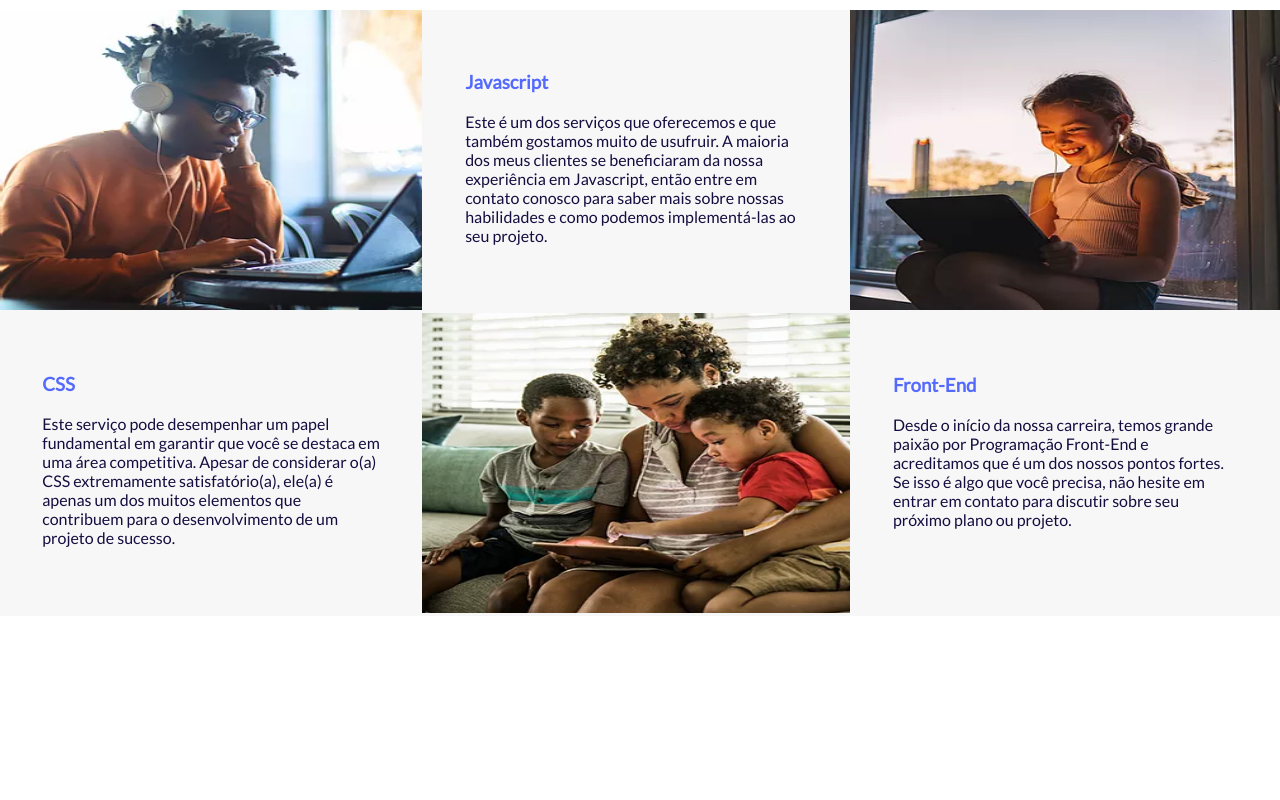
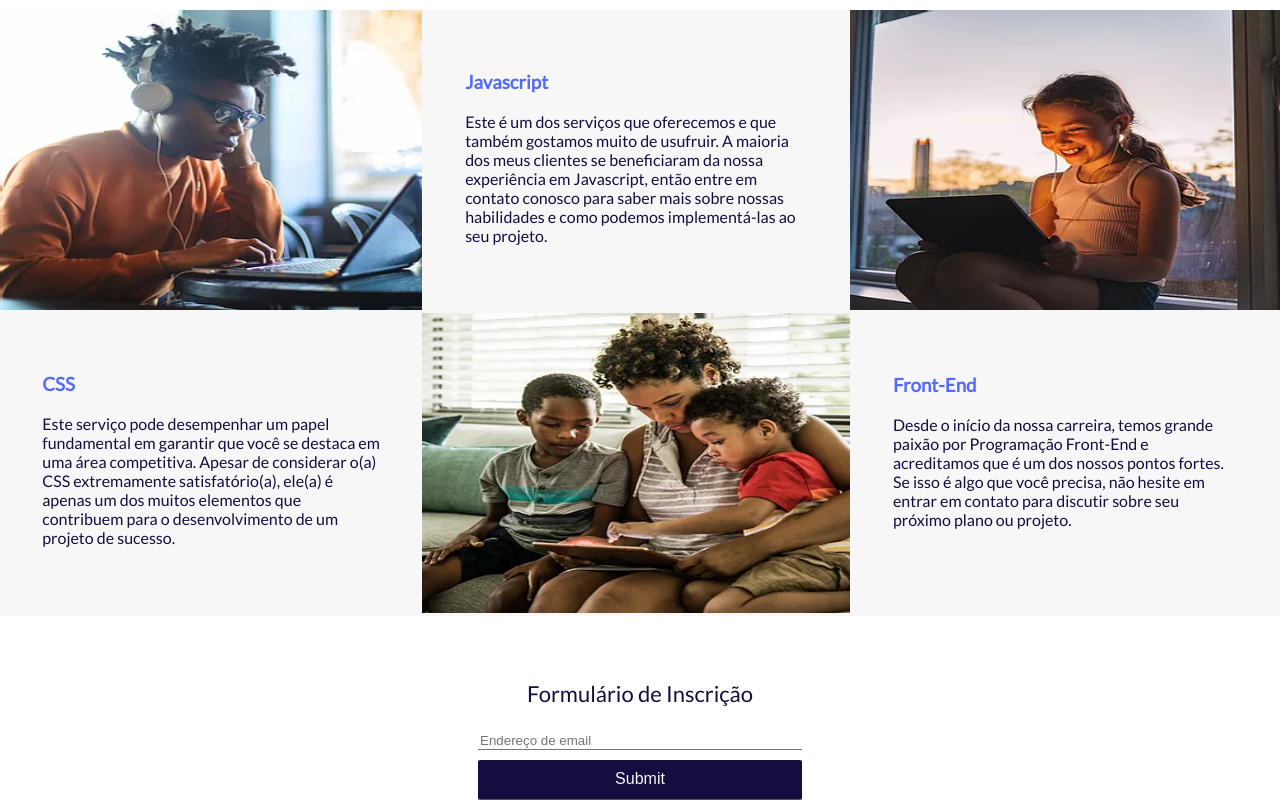
Before and after one commit to williamjbf/Zona-Tech, a plain HTML site: page index.html in a window 1280 px wide. Shown: the part 828-1628 px from the top of the page. Before the commit the page ends 1444 px from the top, so only its background shows below. Drawn offline with Linux system fonts and the light colour scheme.

Commit message:
feat: add footer form and styles

```diff
--- a/index.html
+++ b/index.html
@@ -34,7 +34,7 @@
 
 
 
-    <section class="my-skills">
+  <section>
     <div class="my-skills-header">Nossas habilidades</div>
     <div class="grid-skills">
       <div class="my-skills-img">
@@ -70,8 +70,13 @@
       </div>
     </div>
   </section>
+
   <footer>
-
+    <div class="footer-title">Formulário de Inscrição</div>
+    <form class="footer-form">
+      <input class="footer-input" type="text" placeholder="Endereço de email">
+      <input type="submit">
+    </form>
   </footer>
 
 </body>
--- a/styles/global.css
+++ b/styles/global.css
@@ -2,25 +2,40 @@ html {
   width: 100%;
   height: 100%;
 }
+
 body {
   width: 100%;
   height: 100%;
   margin: 0;
 }
 
-header{
+header {
   display: flex;
   flex-direction: column;
   align-items: center;
 }
 
-.header-title{
+footer {
+  display: flex;
+  flex-direction: column;
+  align-items: center;
+}
+
+input {
+  border-width: 0 0 1px 0;
+  border-style: inset;
+  border-color: -internal-light-dark(rgb(118, 118, 118), rgb(133, 133, 133));
+  border-image: initial;
+  border-radius: 0;
+}
+
+.header-title {
   font-family: lato-light, lato, sans-serif;
   font-size: 28px;
   color: #150c3f;
 }
 
-.header-menu{
+.header-menu {
   width: 100%;
   display: flex;
   flex-direction: row;
@@ -30,21 +45,21 @@ header{
   color: #536afd;
 }
 
-.menu-buttons{
+.menu-buttons {
   justify-self: center;
 }
 
-.img-container{
+.img-container {
   width: 100%;
 }
 
-.header-img{
+.header-img {
   background-position: center;
   background-repeat: no-repeat;
   background-size: cover;
 }
 
-.my-skills-header{
+.my-skills-header {
   text-align: center;
   font-family: lato-light, lato, sans-serif;
   font-size: 40px;
@@ -52,18 +67,51 @@ header{
   margin: 10% 0;
 }
 
-.grid-skills{
+.grid-skills {
   display: grid;
   grid-template-columns: 33% auto auto;
   background-color: #f7f7f7;
-    font-family: lato-light, lato, sans-serif;}
+  font-family: lato-light, lato, sans-serif;
+}
 
-.my-skills-text{
+.my-skills-text {
   text-align: left;
   margin: 10% 10% 0 10%;
   color: #150c3f;
 }
 
-.my-skills-title{
+.my-skills-title {
   color: #536afd;
 }
+
+.footer-title {
+  text-align: center;
+  font-family: lato-light, lato, sans-serif;
+  font-size: 22px;
+  color: #150c3f;
+  padding-top: 5%;
+  font-weight: normal;
+}
+
+.footer-input {
+  width: 40vh;
+  margin: 25px 0 10px 0;
+}
+
+footer-button {
+  width: 20em;
+  height: 2em;
+}
+
+.footer-form {
+  display: flex;
+  flex-direction: column;
+}
+
+input[type=submit] {
+  height: 2.5em;
+  background-color: #150c3f;
+  color: #f7f7f7;
+  font-size: 16px;
+  border-radius: 2px;
+}
```
Lines whose indentation alone changed are shown as unchanged.
